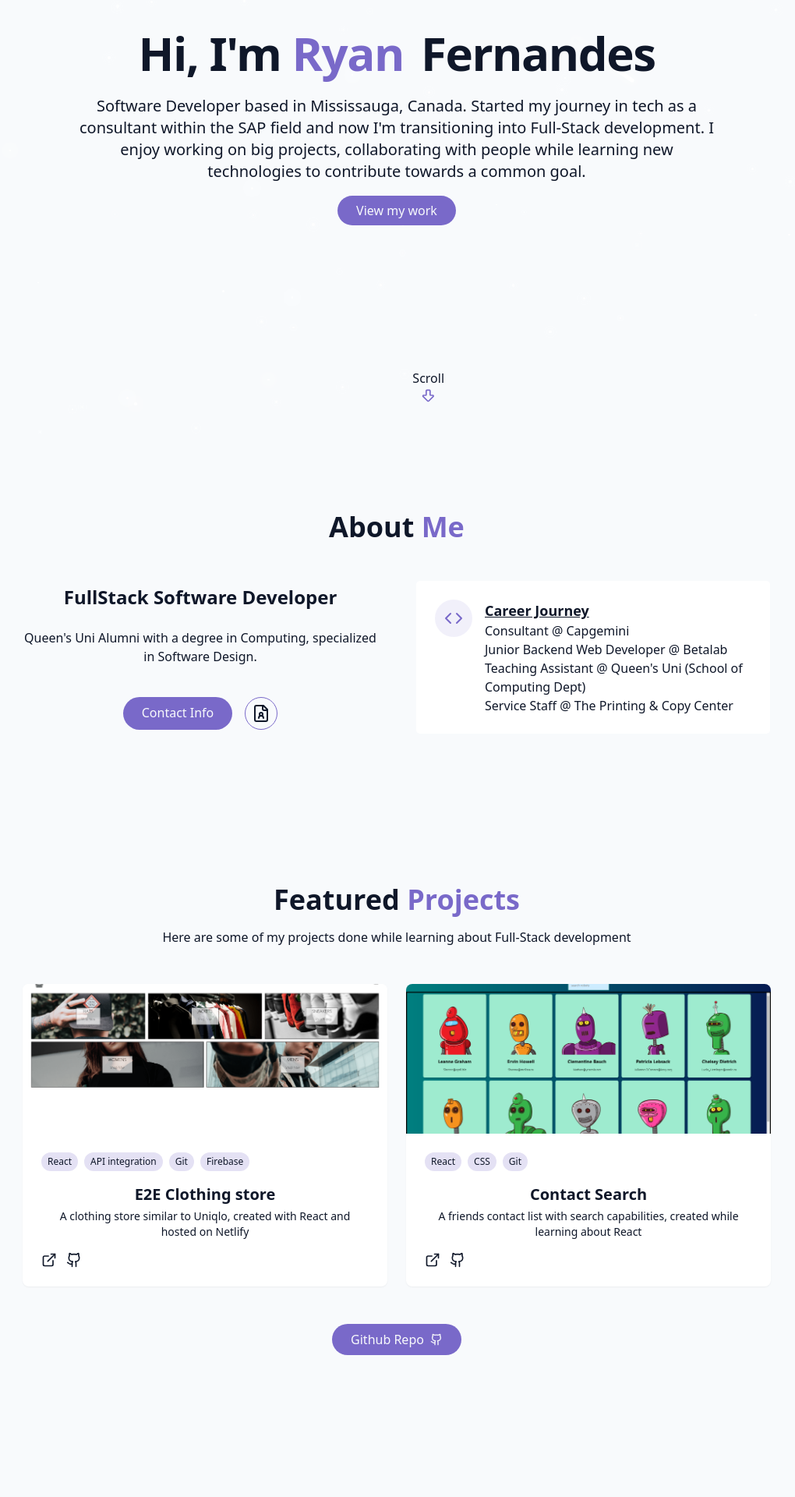
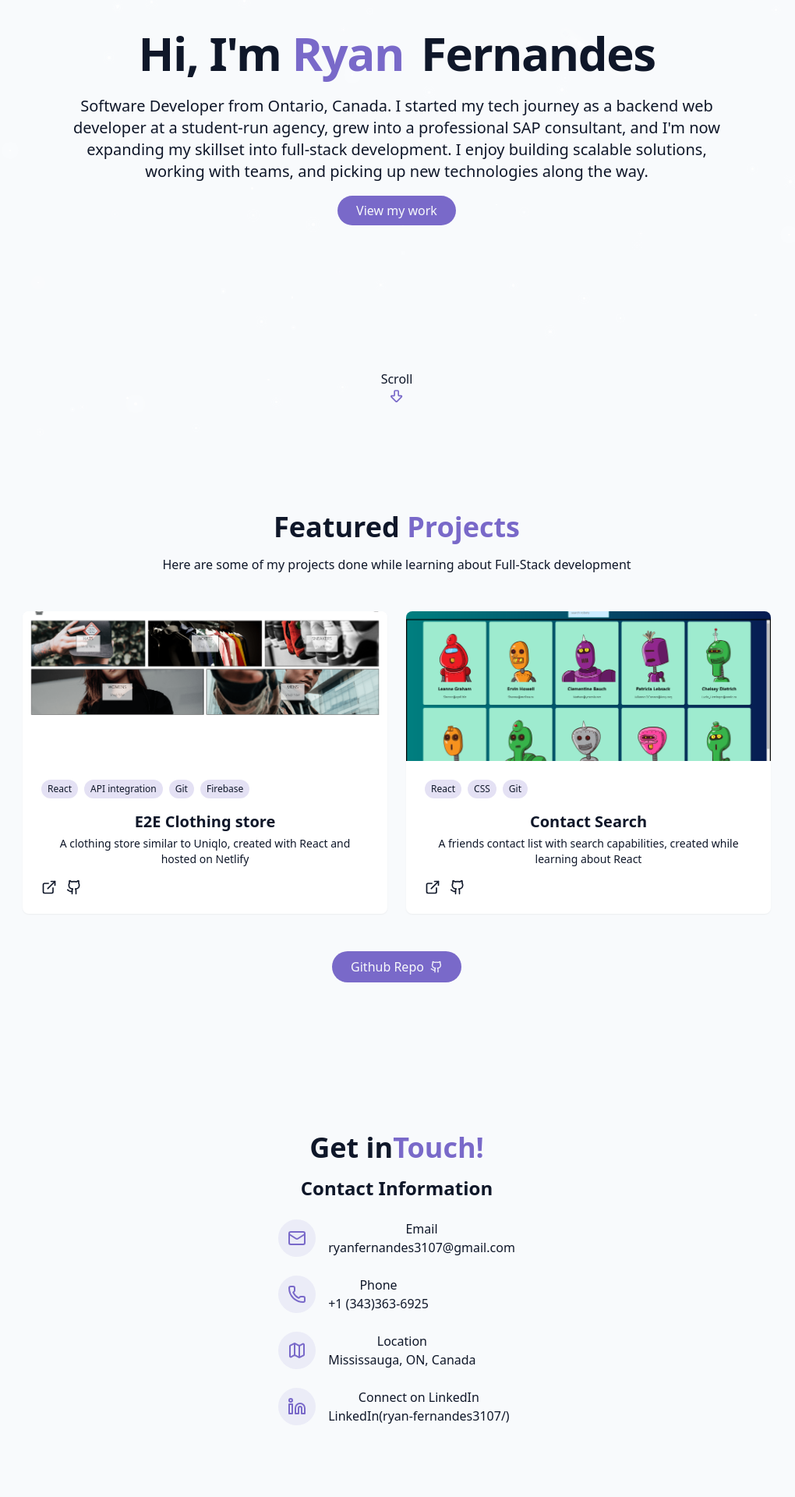
Before and after one commit to Ryan-F3107/portfolio-site, a React (Vite) app: page / in a window 1280 px wide. Shown: the part 240-2160 px from the top of the page at 78% size, without its empty margins (131-1151 px from the left). Built offline with nearby package versions, Linux system fonts and the light colour scheme.

Commit message:
Removed About,Skill section and reworked Hero Section

```diff
--- a/src/components/ContactSection.tsx
+++ b/src/components/ContactSection.tsx
@@ -6,7 +6,7 @@ export const ContactSection = () => {
             <h2 className="text-3xl md:text-4xl font-bold mb-4 text-center">Get in
                 <span className="text-primary">Touch!</span>
             </h2>
-            <div className="grid grid-cols-1 md:grid-cols-2 gap-12">
+            <div className="flex flex-col items-center justify-center text-center">
                 <div className="space-y-8">
                     <h3 className="text-2xl font-semibold mb-6">Contact Information</h3>
                     <div className="space-y-6 justify-center">
--- a/src/components/HeroSection.tsx
+++ b/src/components/HeroSection.tsx
@@ -14,8 +14,7 @@ export const HeroSection = () => {
                         <span className="text-gradient ml-2 opacity-0 animate-fade-in-delay-2">{" "}Fernandes</span>
                     </h1>
                     <p className="text-lg md:text-xl text-muted-foreground max-2-2xl mx-auto opacity-0 animate-fade-in-delay-3">
-                        Software Developer based in Mississauga, Canada. Started my journey in tech as a consultant within the SAP field and now I'm transitioning into Full-Stack development.
-                        I enjoy working on big projects, collaborating with people while learning new technologies to contribute towards a common goal.
+                        Software Developer from Ontario, Canada. I started my tech journey as a backend web developer at a student-run agency, grew into a professional SAP consultant, and I'm now expanding my skillset into full-stack development. I enjoy building scalable solutions, working with teams, and picking up new technologies along the way.
                     </p>
                     <div className="opacity-0 animate-fade-in-delay-4">
                         <a href="#projects" className="cosmic-button">
@@ -24,7 +23,7 @@ export const HeroSection = () => {
                     </div>
                 </div>
             </div>
-        <div className="absolute bottom-8 left-1/2 transform translate-x-1/2 flex flex-col items-center animate-bounce">
+        <div className="absolute bottom-8 left-1/2 transform -translate-x-1/2 flex flex-col justify-center items-center animate-bounce">
             <span>Scroll</span>
             <ArrowBigDown className="h-5 w-5 text-primary"/>
         </div>
--- a/src/components/NavBar.tsx
+++ b/src/components/NavBar.tsx
@@ -5,8 +5,8 @@ import { Menu, X } from "lucide-react";
 
 const navItems:NavItem[] = [
     {name: "Home", href:"#hero"},
-    {name: "About", href:"#about"},
-    {name: "Skills", href:"#skills"},
+    /* {name: "About", href:"#about"}, */
+    /* {name: "Skills", href:"#skills"}, */
     {name: "Projects", href:"#projects"},
     {name: "Contact", href:"#contact"},
 ];
--- a/src/pages/Home.tsx
+++ b/src/pages/Home.tsx
@@ -1,4 +1,4 @@
-import {AboutSection } from '../components/AboutSection.tsx';
+/* import {AboutSection } from '../components/AboutSection.tsx'; */
 import { HeroSection } from '../components/HeroSection.tsx';
 import { NavBar } from '../components/NavBar.tsx';
 import { StarBackground } from '../components/StarBackground.tsx';
@@ -19,7 +19,7 @@ export const Home = () => {
             {/*Main Content  */}
             <main>
                 <HeroSection/>
-                <AboutSection/>
+                {/* <AboutSection/> */}
                 <ProjectsSection/>
                 <ContactSection/>
             </main>
```
